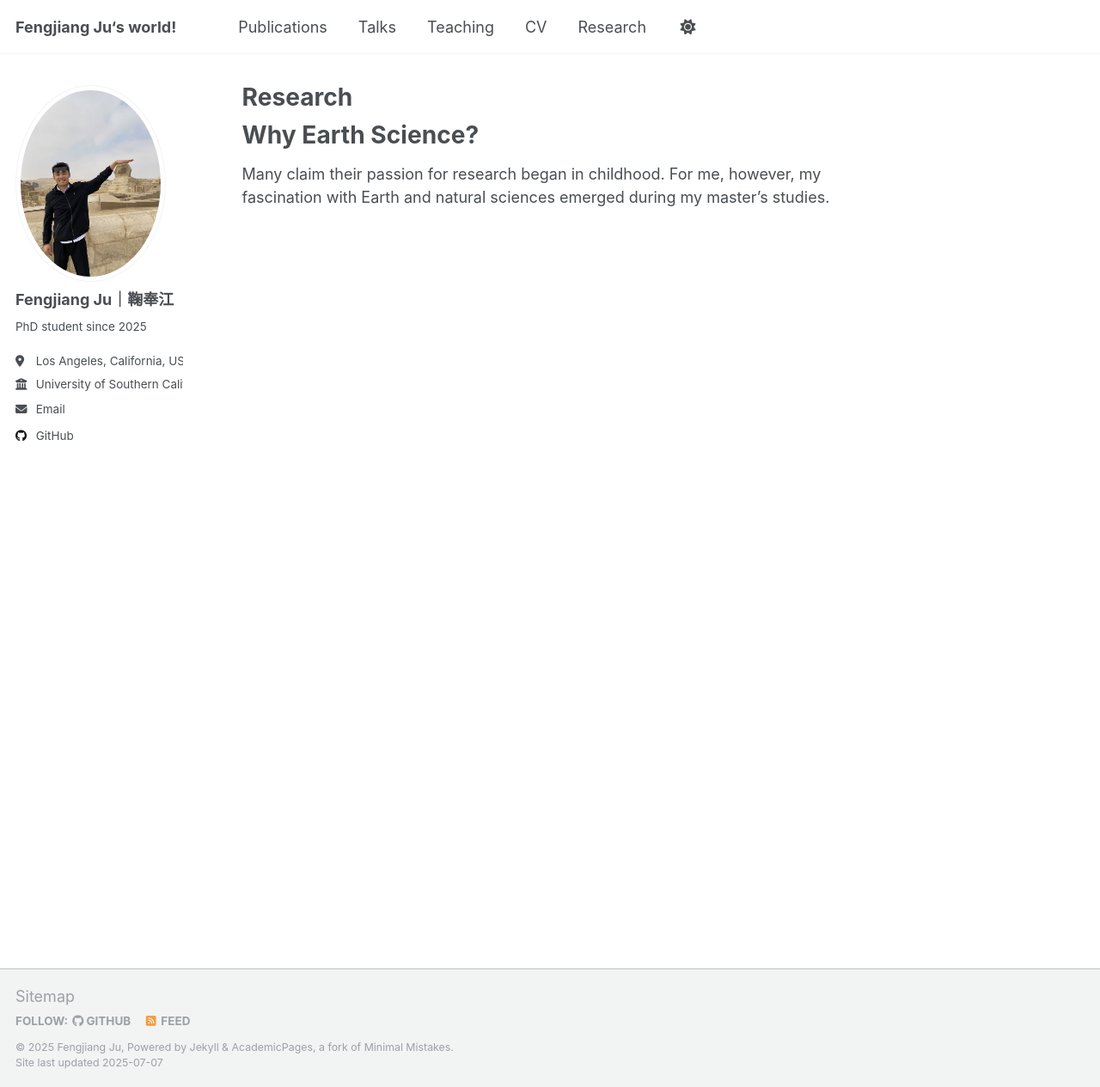
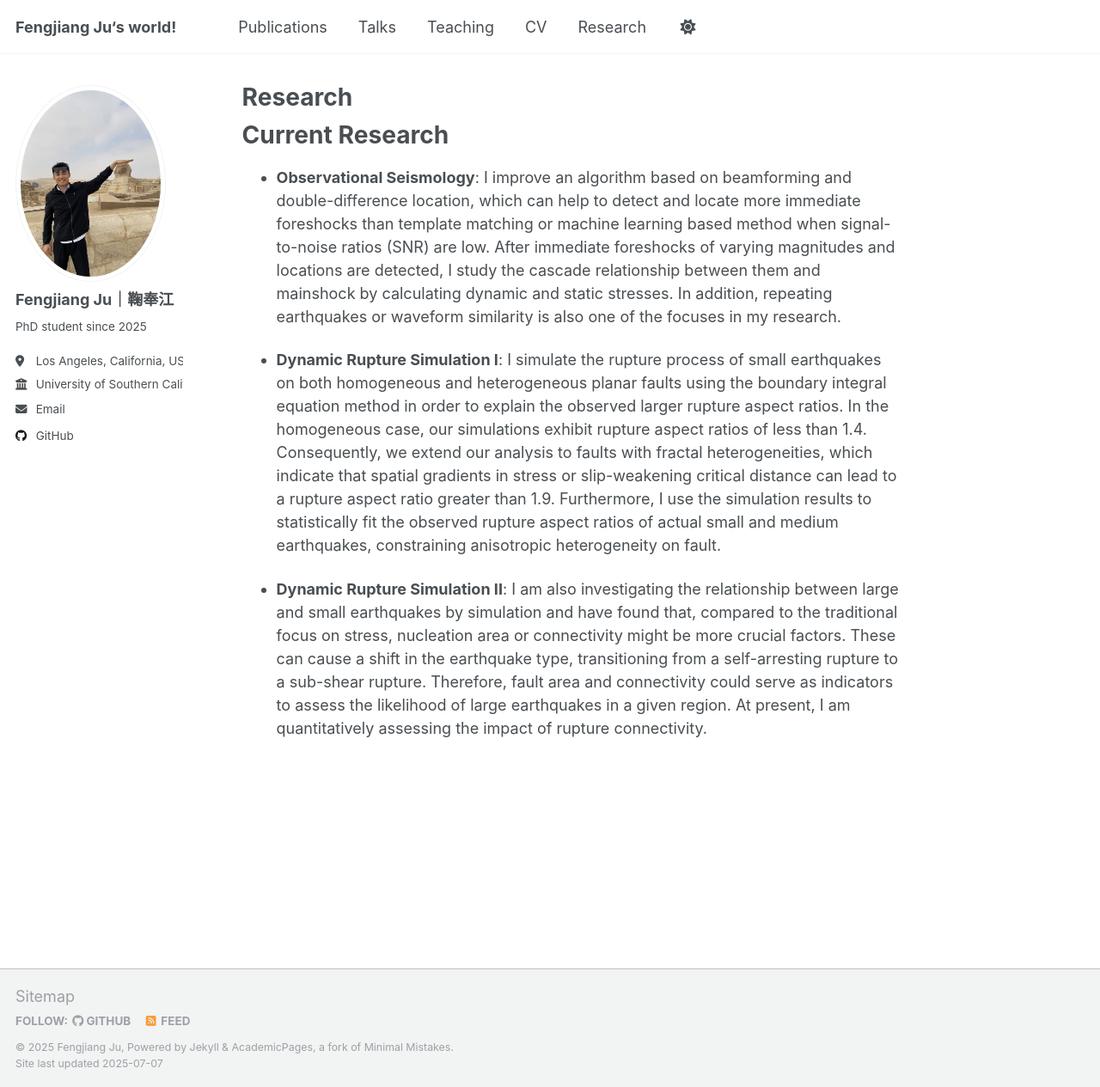
Before and after one commit to FengJiangJu/fengjiangju.github.io, a Jekyll site: the page built from _pages/research.md, in a window 1280 px wide and 1265 px high. Shown: the whole window at 86% size. Built offline with Jekyll 4.4.1, drawn with Linux system fonts in a browser that asks for light colours; a script that is not in the unit is left out.

Commit message:
Update research.md

```diff
--- a/_pages/research.md
+++ b/_pages/research.md
@@ -7,6 +7,11 @@ redirect_from:
   - /research.html
 ---
 
-Why Earth Science?
+Current Research
 ======
-Many claim their passion for research began in childhood. For me, however, my fascination with Earth and natural sciences emerged during my master’s studies.
+
+* **Observational Seismology**: I improve an algorithm based on beamforming and double-difference location, which can help to detect and locate more immediate foreshocks than template matching or machine learning based method when signal-to-noise ratios (SNR) are low. After immediate foreshocks of varying magnitudes and locations are detected, I study the cascade relationship between them and mainshock by calculating dynamic and static stresses. In addition, repeating earthquakes or waveform similarity is also one of the focuses in my research.
+
+* **Dynamic Rupture Simulation I**: I simulate the rupture process of small earthquakes on both homogeneous and heterogeneous planar faults using the boundary integral equation method in order to explain the observed larger rupture aspect ratios. In the homogeneous case, our simulations exhibit rupture aspect ratios of less than 1.4. Consequently, we extend our analysis to faults with fractal heterogeneities, which indicate that spatial gradients in stress or slip-weakening critical distance can lead to a rupture aspect ratio greater than 1.9. Furthermore, I use the simulation results to statistically fit the observed rupture aspect ratios of actual small and medium earthquakes, constraining anisotropic heterogeneity on fault.
+
+* **Dynamic Rupture Simulation II**: I am also investigating the relationship between large and small earthquakes by simulation and have found that, compared to the traditional focus on stress, nucleation area or connectivity might be more crucial factors. These can cause a shift in the earthquake type, transitioning from a self-arresting rupture to a sub-shear rupture. Therefore, fault area and connectivity could serve as indicators to assess the likelihood of large earthquakes in a given region. At present, I am quantitatively assessing the impact of rupture connectivity.
```
